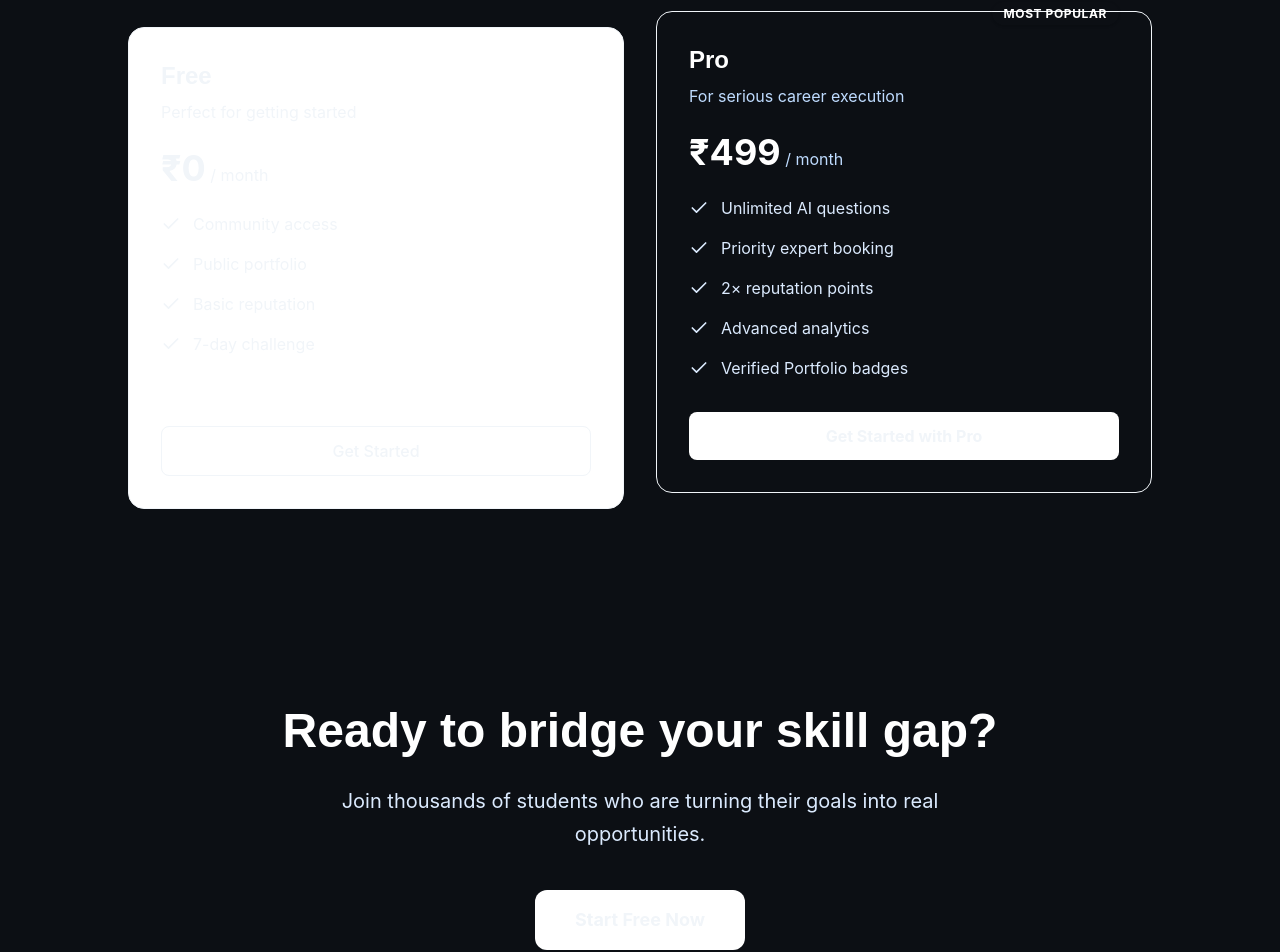
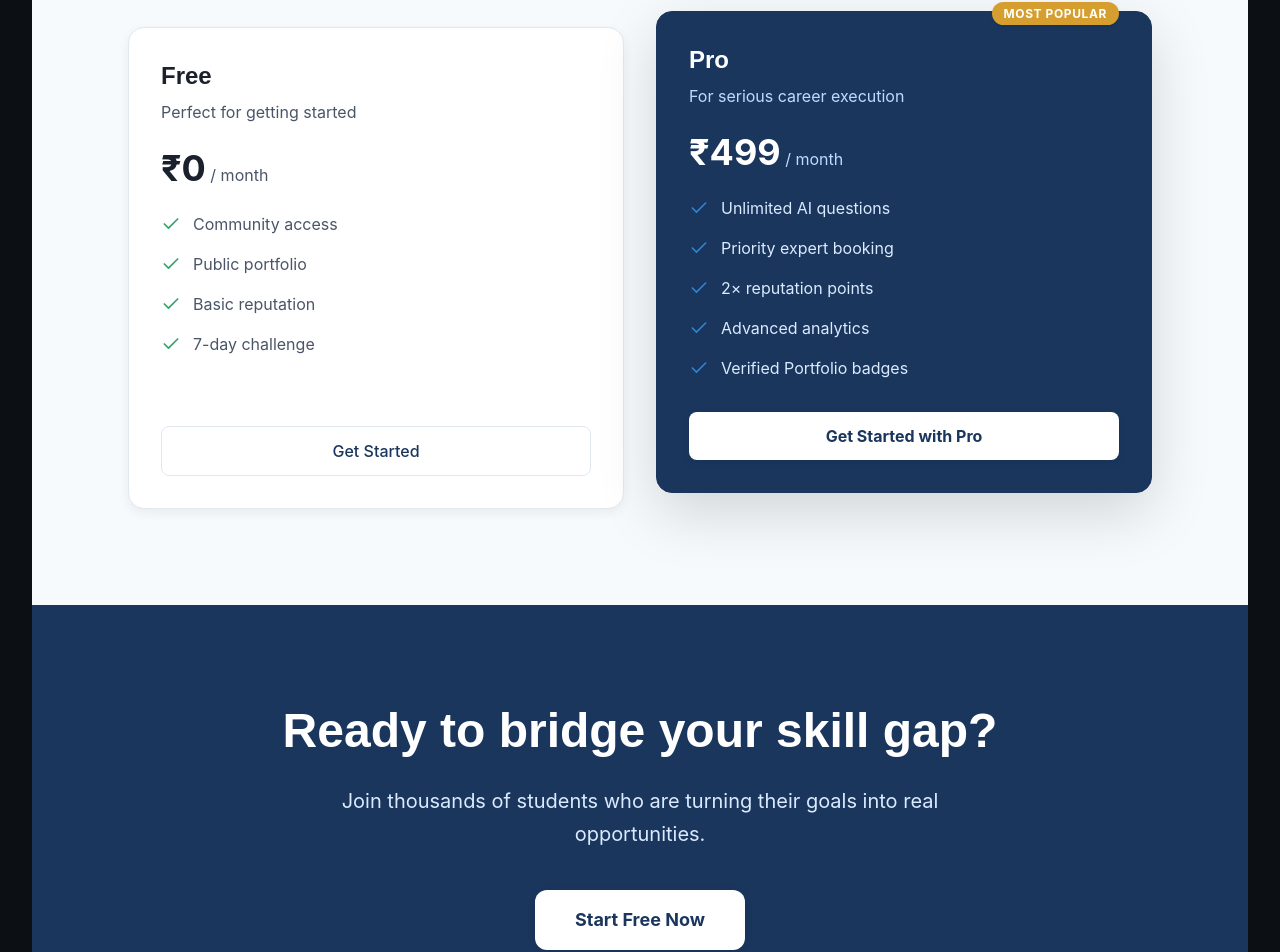
Before and after one commit to ayushjhaa1187-spec/STUDYARC, a React (Vite) app: page / in a window 1280 px wide. Shown: the part 3516-4468 px from the top of the page. Built offline with nearby package versions, Linux system fonts and the light colour scheme.

Commit message:
fix: resolve Tailwind v4 configuration to fix invisible text on white background
LiveReview Pre-Commit Check: skipped (iter:1, coverage:0%)

```diff
--- a/src/index.css
+++ b/src/index.css
@@ -1,6 +1,60 @@
 @import "tailwindcss";
 
 @import url('https://fonts.googleapis.com/css2?family=Space+Grotesk:wght@500;600;700&family=Inter:wght@400;500;600;700&family=IBM+Plex+Mono:wght@400;500;600&display=swap');
+
+@theme {
+  --color-bright-bg: #0C0F14;
+  --color-bright-surface: #12161D;
+  --color-bright-card: #161B24;
+  --color-bright-cardLight: #1C2230;
+  --color-bright-border: #262E3C;
+
+  --color-brand-teal: #35C7B8;
+  --color-brand-cyan: #06d6a0;
+  --color-brand-amber: #F2A93B;
+  --color-brand-indigo: #7C8CF0;
+  --color-brand-coral: #E2705C;
+  --color-brand-violet: #8b5cf6;
+
+  --color-classic-primary: #1A365D;
+  --color-classic-primaryLight: #2B6CB0;
+  --color-classic-accent: #3182CE;
+  --color-classic-success: #38A169;
+  --color-classic-warning: #D69E2E;
+  --color-classic-bg: #F7FAFC;
+  --color-classic-card: #FFFFFF;
+  --color-classic-textPrimary: #1A202C;
+  --color-classic-textSecondary: #4A5568;
+  --color-classic-border: #E2E8F0;
+
+  --font-sans: 'Inter', system-ui, sans-serif;
+  --font-heading: '"Space Grotesk"', sans-serif;
+  --font-mono: '"IBM Plex Mono"', monospace;
+
+  --shadow-classic-card: 0 4px 12px rgba(0,0,0,0.06);
+  --shadow-classic-btn: 0 2px 8px rgba(0,0,0,0.08);
+  --shadow-classic-modal: 0 20px 60px rgba(0,0,0,0.15);
+
+  --animate-pulse-slow: pulse 3s cubic-bezier(0.4, 0, 0.6, 1) infinite;
+  --animate-shimmer: shimmer 1.8s infinite;
+  --animate-float: float 6s ease-in-out infinite;
+  --animate-ticker: ticker 30s linear infinite;
+
+  @keyframes float {
+    0%, 100% { transform: translateY(0); }
+    50% { transform: translateY(-10px); }
+  }
+  @keyframes ticker {
+    0% { transform: translateX(0); }
+    100% { transform: translateX(-50%); }
+  }
+  @keyframes float-up {
+    0% { transform: translateY(100vh) scale(0.9); opacity: 0; }
+    10% { opacity: 1; }
+    90% { opacity: 1; }
+    100% { transform: translateY(-100px) scale(1); opacity: 0; }
+  }
+}
 
 :root {
   font-family: 'Inter', system-ui, -apple-system, BlinkMacSystemFont, 'Segoe UI', Roboto, sans-serif;
```
